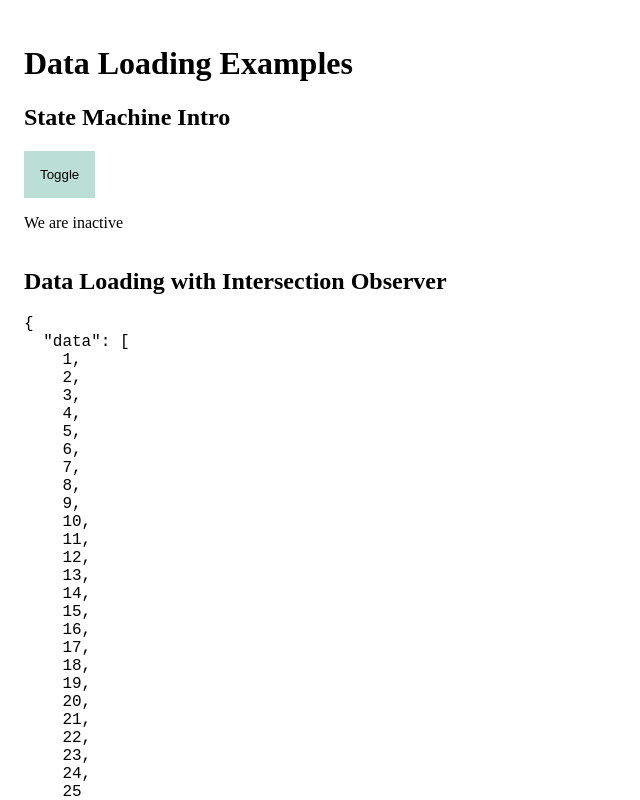
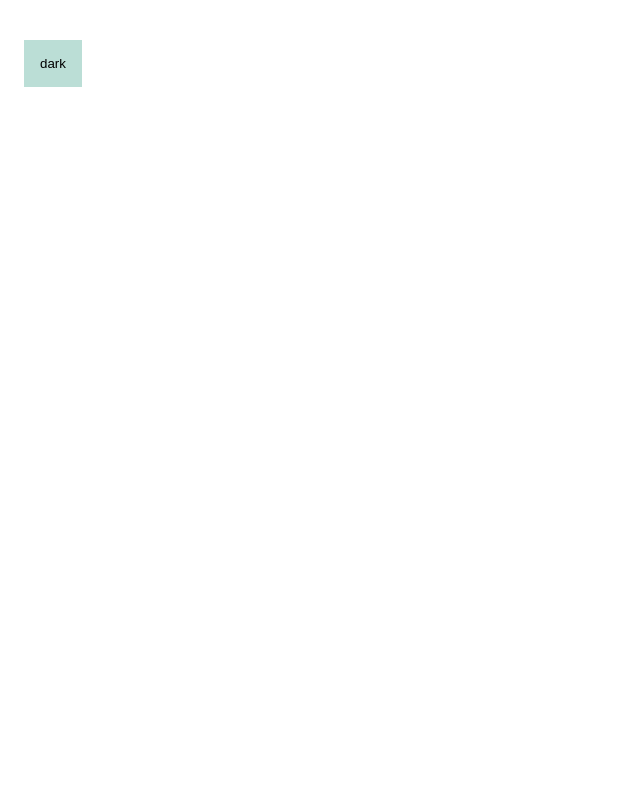
Before and after one commit to thanhtrungit25/infinite-scroll-demo, a React (Create React App) app: page / in a window 1280 px wide. Shown: the top 800 px of the page, without its empty margins (0-640 px from the left). Built offline with nearby package versions, Linux system fonts and the light colour scheme.

Commit message:
UseMemo with context provider

```diff
--- a/src/App.js
+++ b/src/App.js
@@ -1,31 +1,55 @@
 import React from 'react'
 
-import StateMachineIntro from './StateMachineIntro'
-import WithIntersection from './WithIntersection'
-import WithContext from './WithContext'
-import WithReducer from './WithReducer'
-import WithStateMachine from './WithStateMachine'
+const MyContext = React.createContext()
+
+// Solution 2, decouple Provider from App component
+const MyProvider = ({ children }) => {
+  const [theme, setTheme] = React.useState('light')
+  const nextTheme = theme === 'light' ? 'dark' : 'light'
+  const value = {
+    theme,
+    nextTheme,
+    toggleTheme: () => {
+      setTheme(nextTheme)
+    },
+  }
+
+  return <MyContext.Provider value={value}>{children}</MyContext.Provider>
+}
 
 function App() {
   return (
-    <div className='App'>
-      <h1>Data Loading Examples</h1>
+    <MyProvider>
+      <DirectChild />
+    </MyProvider>
+  )
+}
 
-      <h2>State Machine Intro</h2>
-      <StateMachineIntro />
+const DirectChild = () => {
+  console.log('DirectChild')
+  return (
+    <nav>
+      <DeeperChild />
+    </nav>
+  )
+}
 
-      <h2>Data Loading with Intersection Observer</h2>
-      <WithIntersection />
+// const DirectChild = React.memo(() => {
+//   console.log('DirectChild')
+//   return (
+//     <nav>
+//       <DeeperChild />
+//     </nav>
+//   )
+// })
 
-      <h2>Data Loading with Context</h2>
-      <WithContext />
-
-      <h2>Data Loading with Reducer</h2>
-      <WithReducer />
-
-      <h2>XState Data Loading Services</h2>
-      <WithStateMachine />
-    </div>
+const DeeperChild = () => {
+  console.log('DeeperChild')
+  const { nextTheme, toggleTheme } = React.useContext(MyContext)
+  return (
+    <p>
+      <button onClick={toggleTheme}>{nextTheme}</button>
+    </p>
   )
 }
 
```
